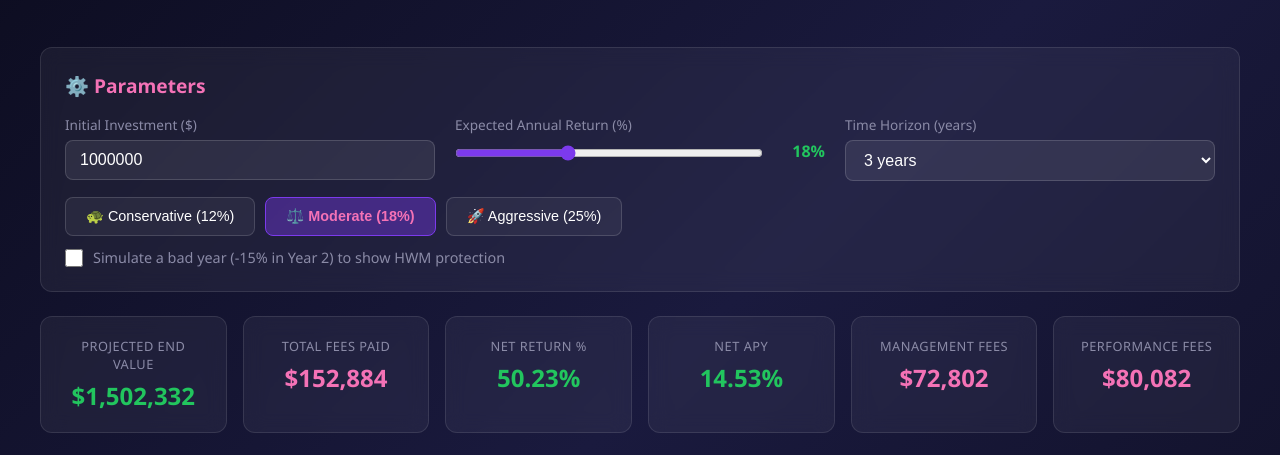
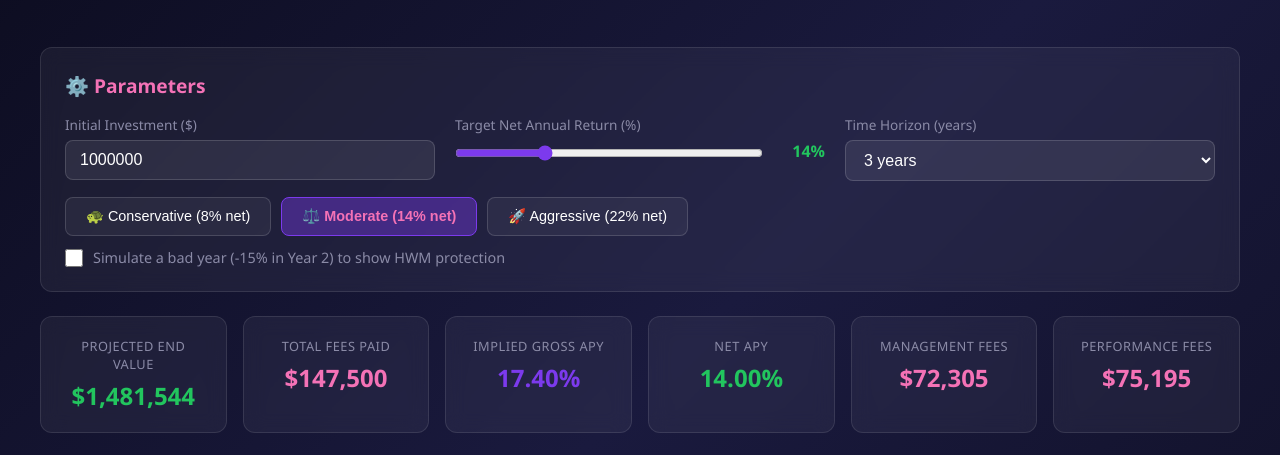
Before and after one commit to dwebster123/Keyvault-Dashboards-, a website: page calculator.html in a window 1280 px wide. Shown: the part 300-755 px from the top of the page. Drawn offline with Linux system fonts and the light colour scheme.

Commit message:
Flip calculator: slider is net return, back-solve for gross

```diff
--- a/calculator.html
+++ b/calculator.html
@@ -209,10 +209,10 @@
                     <input type="number" id="investment" value="1000000" min="1000" step="10000">
                 </div>
                 <div class="control-group">
-                    <label>Expected Annual Return (%)</label>
+                    <label>Target Net Annual Return (%)</label>
                     <div class="range-row">
-                        <input type="range" id="returnSlider" min="0" max="50" step="0.5" value="18">
-                        <span class="range-val" id="returnVal">18%</span>
+                        <input type="range" id="returnSlider" min="0" max="50" step="0.5" value="14">
+                        <span class="range-val" id="returnVal">14%</span>
                     </div>
                 </div>
                 <div class="control-group">
@@ -232,9 +232,9 @@
                 </div>
             </div>
             <div class="scenarios">
-                <button class="scenario-btn" data-rate="12">🐢 Conservative (12%)</button>
-                <button class="scenario-btn active" data-rate="18">⚖️ Moderate (18%)</button>
-                <button class="scenario-btn" data-rate="25">🚀 Aggressive (25%)</button>
+                <button class="scenario-btn" data-rate="8">🐢 Conservative (8% net)</button>
+                <button class="scenario-btn active" data-rate="14">⚖️ Moderate (14% net)</button>
+                <button class="scenario-btn" data-rate="22">🚀 Aggressive (22% net)</button>
             </div>
             <div class="toggle-row">
                 <input type="checkbox" id="badYear">
@@ -246,18 +246,17 @@
         <div class="metrics-grid">
             <div class="metric-card"><div class="label">Projected End Value</div><div class="value green" id="mEndVal">—</div></div>
             <div class="metric-card"><div class="label">Total Fees Paid</div><div class="value pink" id="mTotalFees">—</div></div>
-            <div class="metric-card"><div class="label">Net Return %</div><div class="value green" id="mNetReturn">—</div></div>
+            <div class="metric-card"><div class="label">Implied Gross APY</div><div class="value purple" id="mGrossAPY">—</div></div>
             <div class="metric-card"><div class="label">Net APY</div><div class="value green" id="mNetAPY">—</div></div>
             <div class="metric-card"><div class="label">Management Fees</div><div class="value pink" id="mMgmtFees">—</div></div>
             <div class="metric-card"><div class="label">Performance Fees</div><div class="value pink" id="mPerfFees">—</div></div>
-<!-- removed gross vs net spread -->
         </div>
 
 <!-- portfolio growth chart removed -->
 
         <!-- Table -->
         <div class="table-container">
-            <h2>📊 Quarterly Fee Breakdown</h2>
+            <h2>📊 Quarterly Breakdown (Gross → Net)</h2>
             <table id="feeTable">
                 <thead>
                     <tr>
@@ -282,117 +281,109 @@ const fmt = v => '$' + v.toLocaleString('en-US', {minimumFractionDigits: 0, maxi
 const fmtD = v => '$' + v.toLocaleString('en-US', {minimumFractionDigits: 2, maximumFractionDigits: 2});
 const pct = v => v.toFixed(2) + '%';
 
-function calculate() {
-    const initial = parseFloat($('investment').value) || 1000000;
-    const annualReturn = parseFloat($('returnSlider').value) / 100;
-    const years = parseInt($('years').value);
-    const badYear = $('badYear').checked;
-    const quarterlyReturn = annualReturn / 4;
+function solveGrossForNet(targetNetAnnual, initial, years, badYear) {
+    // Binary search for the gross annual return that produces the target net return
+    let lo = 0, hi = 1.0; // 0% to 100%
+    for (let i = 0; i < 60; i++) {
+        const mid = (lo + hi) / 2;
+        const result = simulate(mid, initial, years, badYear);
+        const achievedNet = Math.pow(result.endValue / initial, 1 / years) - 1;
+        if (achievedNet < targetNetAnnual) lo = mid;
+        else hi = mid;
+    }
+    return (lo + hi) / 2;
+}
+
+function simulate(annualGross, initial, years, badYear) {
+    const quarterlyReturn = annualGross / 4;
     const quarterlyHurdle = 0.0125; // 5% / 4
     const totalQuarters = years * 4;
 
     let value = initial;
     let hwm = initial;
-    let grossValue = initial; // track no-fee growth
+    let grossValue = initial;
     let totalMgmt = 0, totalPerf = 0;
     const rows = [];
-    const chartLabels = ['Start'];
-    const chartNet = [initial];
-    const chartGross = [initial];
 
     for (let q = 1; q <= totalQuarters; q++) {
         const startVal = value;
         const year = Math.ceil(q / 4);
 
-        // Determine this quarter's return
         let qReturn = quarterlyReturn;
         if (badYear && year === 2) {
-            qReturn = -0.15 / 4; // -15% annual spread over 4 quarters
+            qReturn = -0.15 / 4;
         }
 
-        // 1. Gross value after return
         const grossAfterReturn = startVal * (1 + qReturn);
-
-        // 2. Management fee: 0.5% of beginning value
         const mgmtFee = startVal * 0.005;
-
-        // 3. Value after mgmt fee
         const afterMgmt = grossAfterReturn - mgmtFee;
-
-        // 4. Gain after mgmt fee
         const gain = afterMgmt - startVal;
-
-        // 5. Hurdle: only gains above 1.25% of start
         const hurdleAmount = startVal * quarterlyHurdle;
         const aboveHurdle = Math.max(0, gain - hurdleAmount);
-
-        // 6. HWM: only gains that put us above previous HWM
         const aboveHWM = Math.max(0, afterMgmt - hwm);
-
-        // 7. Eligible gain = min of above-hurdle and above-HWM
         const eligible = Math.min(aboveHurdle, aboveHWM);
 
-        // 8. Performance fee with kicker
-        // Kicker threshold: 5% quarterly return (20% annualized)
-        const kickerThreshold = startVal * 0.05; // 5% of starting value
+        const kickerThreshold = startVal * 0.05;
         const gainAboveKicker = Math.max(0, gain - kickerThreshold);
         const baseEligible = Math.max(0, eligible - Math.min(gainAboveKicker, eligible));
         const kickerEligible = eligible - baseEligible;
         const baseFee = baseEligible * 0.20;
         const kickerFee = kickerEligible * 0.25;
         const kvFee = baseFee + kickerFee;
-        const totalPerfFee = kvFee;
         const hasKicker = kickerEligible > 0;
 
-        // 9. End value
-        value = afterMgmt - totalPerfFee;
-
-        // Update HWM
+        value = afterMgmt - kvFee;
         if (value > hwm) hwm = value;
-
-        // Track gross (no fees)
         grossValue *= (1 + qReturn);
-
         totalMgmt += mgmtFee;
         totalPerf += kvFee;
 
         rows.push({
             q, startVal, grossReturn: grossAfterReturn - startVal, mgmtFee,
-            hurdleAmount, aboveHurdle, hwmVal: hwm, aboveHWM, eligible,
-            perfFee: totalPerfFee, endVal: value, hasKicker,
-            hurdleMet: gain > hurdleAmount, hwmMet: afterMgmt > hwm - (value - afterMgmt + totalPerfFee)
+            hurdleAmount, hwmVal: hwm, aboveHWM,
+            perfFee: kvFee, endVal: value, hasKicker,
+            hurdleMet: gain > hurdleAmount,
+            grossReturnPct: qReturn * 100
         });
-
-        chartLabels.push(`Q${q}`);
-        chartNet.push(value);
-        chartGross.push(grossValue);
     }
 
-    const totalFees = totalMgmt + totalPerf;
-    const netReturn = ((value - initial) / initial) * 100;
-    const netAPY = (Math.pow(value / initial, 1 / years) - 1) * 100;
-    const grossReturn = ((grossValue - initial) / initial) * 100;
+    return { endValue: value, grossValue, totalMgmt, totalPerf, rows };
+}
+
+function calculate() {
+    const initial = parseFloat($('investment').value) || 1000000;
+    const targetNetAnnual = parseFloat($('returnSlider').value) / 100;
+    const years = parseInt($('years').value);
+    const badYear = $('badYear').checked;
+
+    // Solve for gross return that achieves this net
+    const impliedGross = solveGrossForNet(targetNetAnnual, initial, years, badYear);
+    const result = simulate(impliedGross, initial, years, badYear);
+
+    const totalFees = result.totalMgmt + result.totalPerf;
+    const netAPY = (Math.pow(result.endValue / initial, 1 / years) - 1) * 100;
+    const grossAPY = impliedGross * 100;
 
     // Update metrics
-    $('mEndVal').textContent = fmt(value);
+    $('mEndVal').textContent = fmt(result.endValue);
     $('mTotalFees').textContent = fmt(totalFees);
-    $('mNetReturn').textContent = pct(netReturn);
+    $('mGrossAPY').textContent = pct(grossAPY);
     $('mNetAPY').textContent = pct(netAPY);
-    $('mMgmtFees').textContent = fmt(totalMgmt);
-    $('mPerfFees').textContent = fmt(totalPerf);
+    $('mMgmtFees').textContent = fmt(result.totalMgmt);
+    $('mPerfFees').textContent = fmt(result.totalPerf);
+
     // Update table
     const tbody = document.querySelector('#feeTable tbody');
-    tbody.innerHTML = rows.map(r => `<tr>
+    tbody.innerHTML = result.rows.map(r => `<tr>
         <td>Q${r.q} (Y${Math.ceil(r.q/4)})</td>
         <td>${fmt(r.startVal)}</td>
-        <td class="green-col">${fmtD(r.grossReturn)}</td>
+        <td class="green-col">${fmtD(r.grossReturn)} (${r.grossReturnPct.toFixed(2)}%)</td>
         <td class="fee-col">${fmtD(r.mgmtFee)}</td>
         <td>${r.hurdleMet ? '✅' : '❌'} ${fmtD(r.hurdleAmount)}</td>
         <td>${r.aboveHWM > 0 ? '✅' : '❌'} ${fmt(r.hwmVal)}</td>
         <td class="fee-col">${fmtD(r.perfFee)}${r.hasKicker ? ' 🚀' : ''}</td>
         <td class="green-col" style="font-weight:600">${fmt(r.endVal)}</td>
     </tr>`).join('');
-
 }
 
 // Event listeners
```
